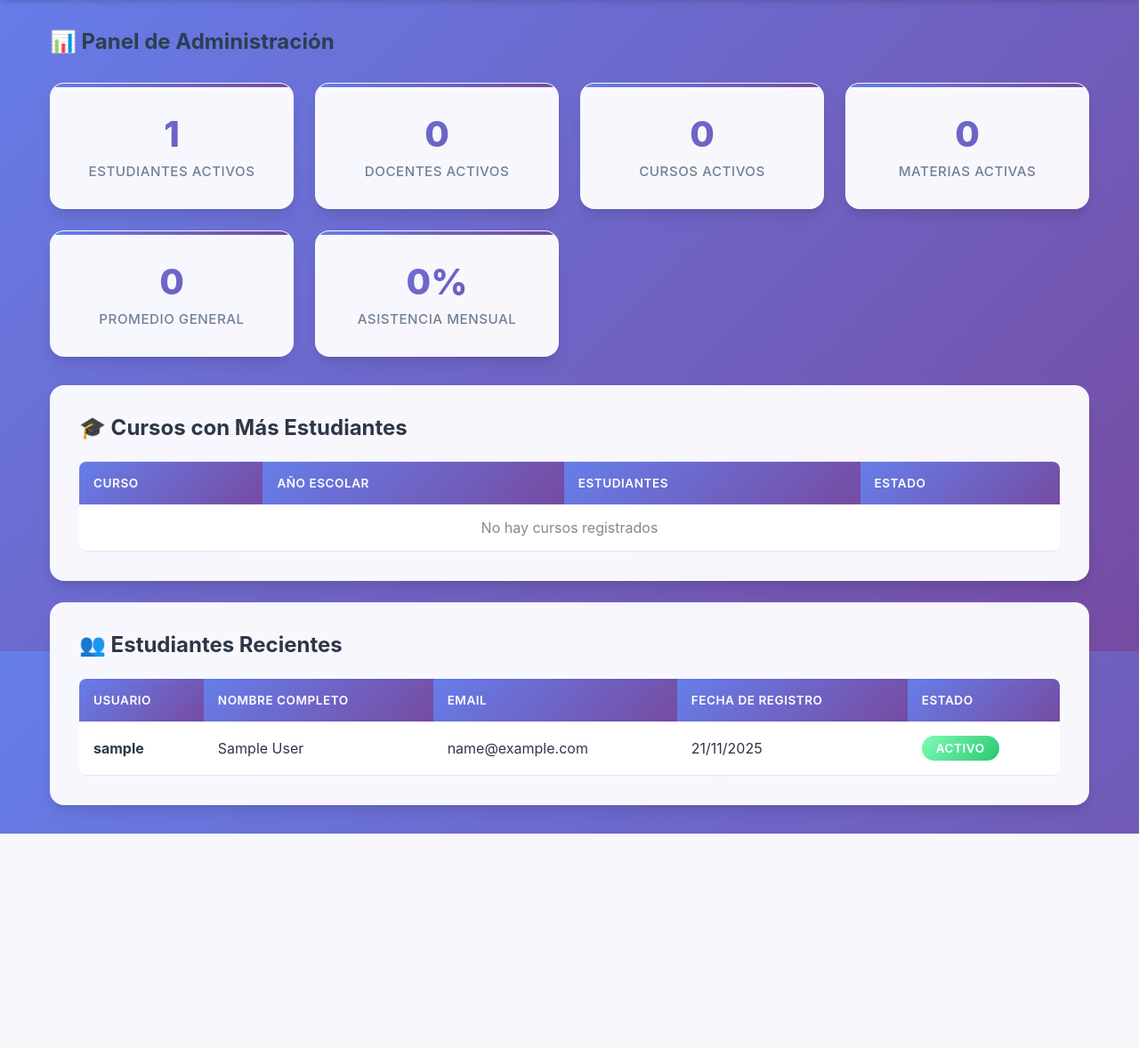
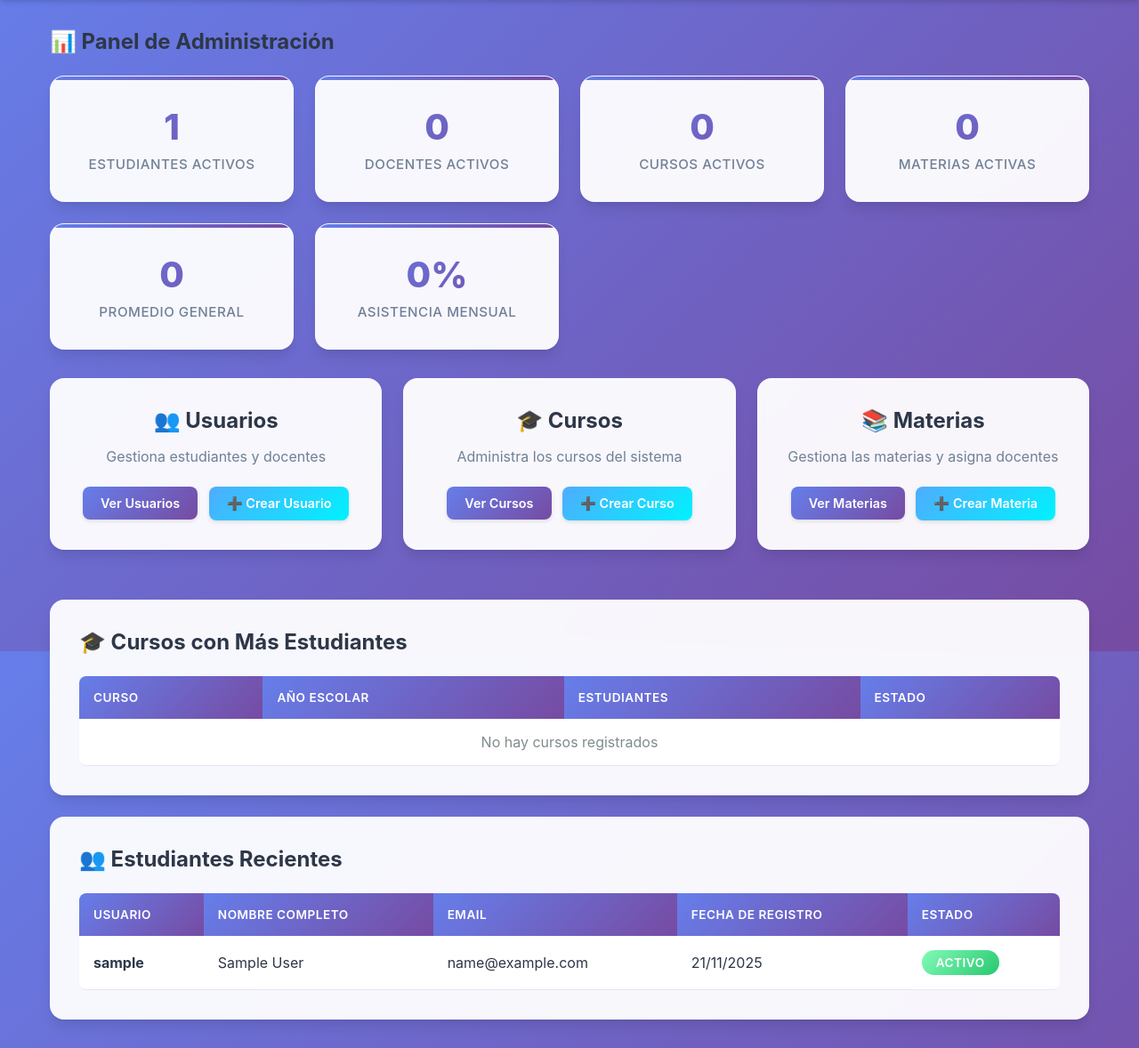
Before and after one commit to ghosstbabby12/Gestion-Academica, a Django app: page /panel/dashboard/ in a window 1280 px wide. Shown: the part 68-1246 px from the top of the page at 89% size. Before the commit the page ends 1005 px from the top, so only its background shows below. Run offline with Django 5.2, Linux system fonts and the light colour scheme; the visitor is signed in with stand-in values (Sample User, id 1); data comes from the database, SQL or seed files in the repository; data that the repository does not hold is empty.

Commit message:
Restore admin panel functionality with action cards
Added quick action cards to admin dashboard for:
- Creating and managing users (students and teachers)
- Creating and managing courses
- Creating and managing subjects

This restores the full CRUD functionality that was missing from the admin panel.

🤖 Generated with [Claude Code](https://claude.com/claude-code)

Co-Authored-By: Claude <noreply@anthropic.com>

```diff
--- a/templates/admin/dashboard.html
+++ b/templates/admin/dashboard.html
@@ -3,7 +3,7 @@
 {% block title %}Panel de Administración - Estudify{% endblock %}
 
 {% block content %}
-<h2 style="margin-bottom: 2rem; color: #2c3e50;">📊 Panel de Administración</h2>
+<h2>📊 Panel de Administración</h2>
 
 <div class="stats-grid">
     <div class="stat-card">
@@ -32,8 +32,31 @@
     </div>
 </div>
 
+<div style="display: grid; grid-template-columns: repeat(auto-fit, minmax(280px, 1fr)); gap: 1.5rem; margin-bottom: 2rem;">
+    <div class="card" style="text-align: center;">
+        <h3 style="margin-bottom: 1rem;">👥 Usuarios</h3>
+        <p style="color: #718096; margin-bottom: 1.5rem;">Gestiona estudiantes y docentes</p>
+        <a href="{% url 'admin_usuarios_lista' %}" class="btn btn-primary" style="margin-right: 0.5rem;">Ver Usuarios</a>
+        <a href="{% url 'admin_usuario_crear' %}" class="btn btn-success">➕ Crear Usuario</a>
+    </div>
+
+    <div class="card" style="text-align: center;">
+        <h3 style="margin-bottom: 1rem;">🎓 Cursos</h3>
+        <p style="color: #718096; margin-bottom: 1.5rem;">Administra los cursos del sistema</p>
+        <a href="{% url 'admin_cursos_lista' %}" class="btn btn-primary" style="margin-right: 0.5rem;">Ver Cursos</a>
+        <a href="{% url 'admin_curso_crear' %}" class="btn btn-success">➕ Crear Curso</a>
+    </div>
+
+    <div class="card" style="text-align: center;">
+        <h3 style="margin-bottom: 1rem;">📚 Materias</h3>
+        <p style="color: #718096; margin-bottom: 1.5rem;">Gestiona las materias y asigna docentes</p>
+        <a href="{% url 'admin_materias_lista' %}" class="btn btn-primary" style="margin-right: 0.5rem;">Ver Materias</a>
+        <a href="{% url 'admin_materia_crear' %}" class="btn btn-success">➕ Crear Materia</a>
+    </div>
+</div>
+
 <div class="card">
-    <h3 class="card-title">🎓 Cursos con Más Estudiantes</h3>
+    <h3>🎓 Cursos con Más Estudiantes</h3>
     <table>
         <thead>
             <tr>
@@ -67,7 +90,7 @@
 </div>
 
 <div class="card">
-    <h3 class="card-title">👥 Estudiantes Recientes</h3>
+    <h3>👥 Estudiantes Recientes</h3>
     <table>
         <thead>
             <tr>
```
